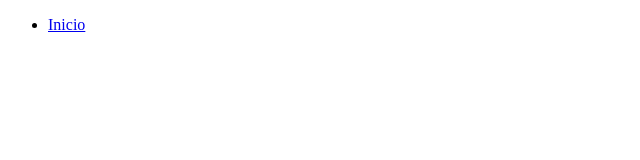
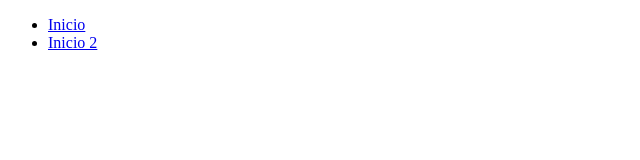
Before and after one commit to sbdanielduque/gitclase, a plain HTML site: page index.html in a window 1280 px wide. Shown: the full height of the page, 0-640 px from the left. Drawn offline with Linux system fonts and the light colour scheme.

Commit message:
inicio 2

```diff
--- a/index.html
+++ b/index.html
@@ -13,6 +13,9 @@
                 <li>
                     <a href="index.html">Inicio</a>
                 </li>
+                <li>
+                    <a href="index.html">Inicio 2</a>
+                </li>
             </ul>
         </nav>
     </header>
```
